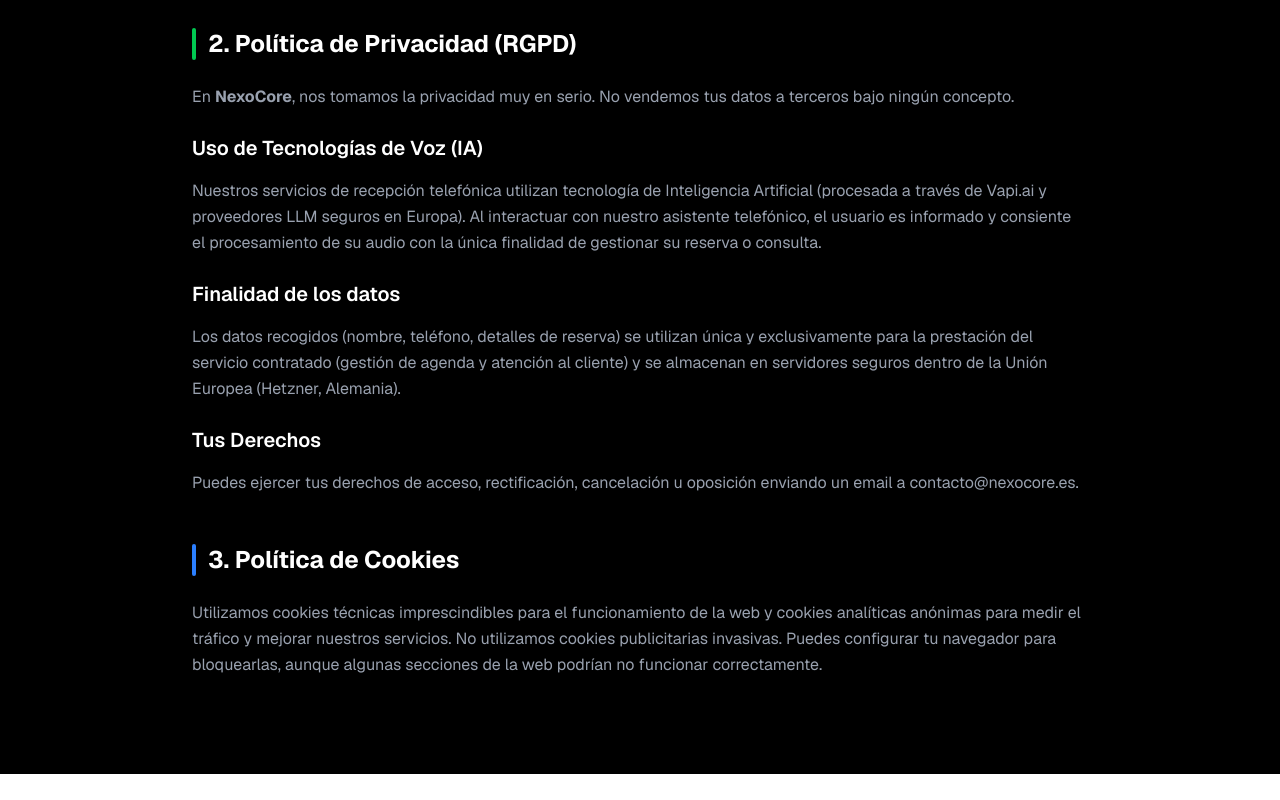
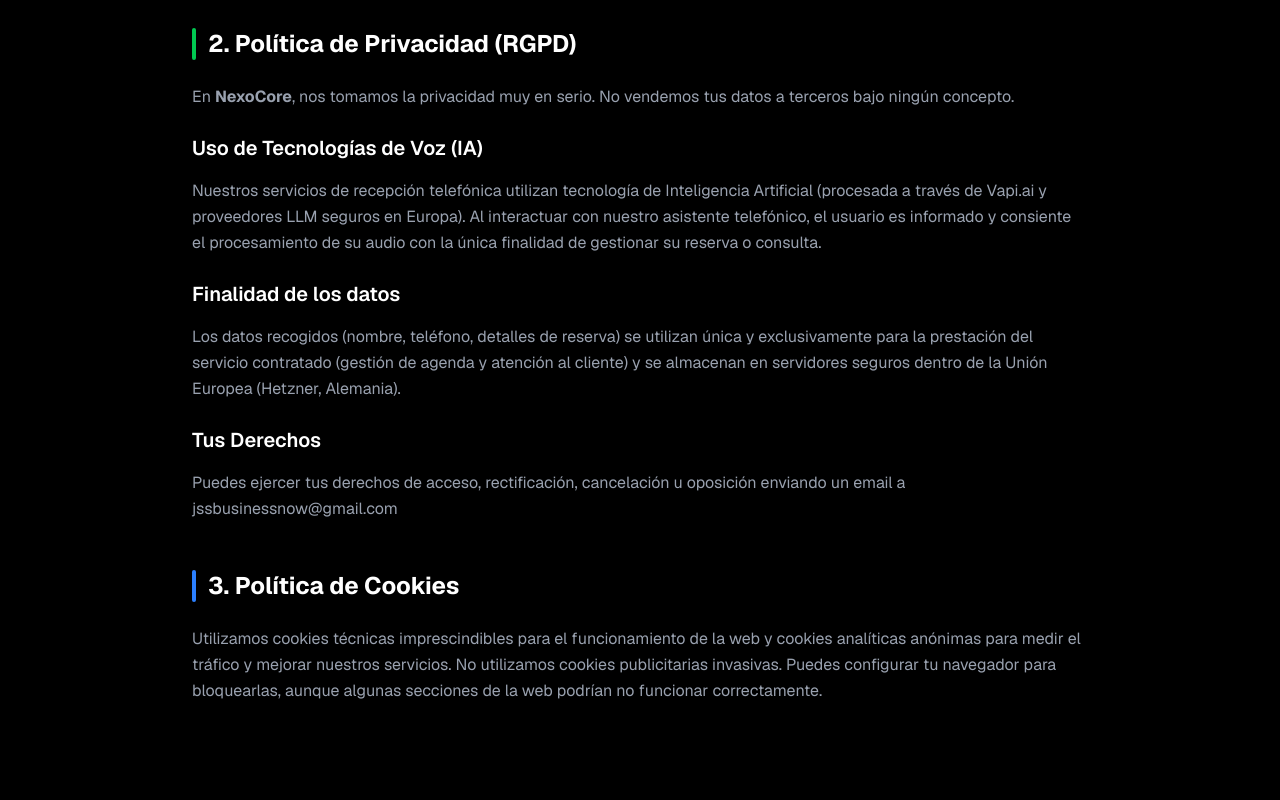
Before and after one commit to alewine73/nexocore-web, a Next.js app: page /legal in a window 1280 px wide. Shown: the part 681-1481 px from the top of the page. Before the commit the page ends 1455 px from the top, so only its background shows below. Built offline with nearby package versions, Linux system fonts and the light colour scheme.

Commit message:
Cambio de correo erroneo en legal-tus derechos

```diff
--- a/app/legal/page.tsx
+++ b/app/legal/page.tsx
@@ -59,7 +59,7 @@ export default function LegalPage() {
 
             <h3 className="text-xl text-white font-semibold mt-6">Tus Derechos</h3>
             <p>
-              Puedes ejercer tus derechos de acceso, rectificación, cancelación u oposición enviando un email a contacto@nexocore.es.
+              Puedes ejercer tus derechos de acceso, rectificación, cancelación u oposición enviando un email a jssbusinessnow@gmail.com
             </p>
           </div>
         </section>
```
